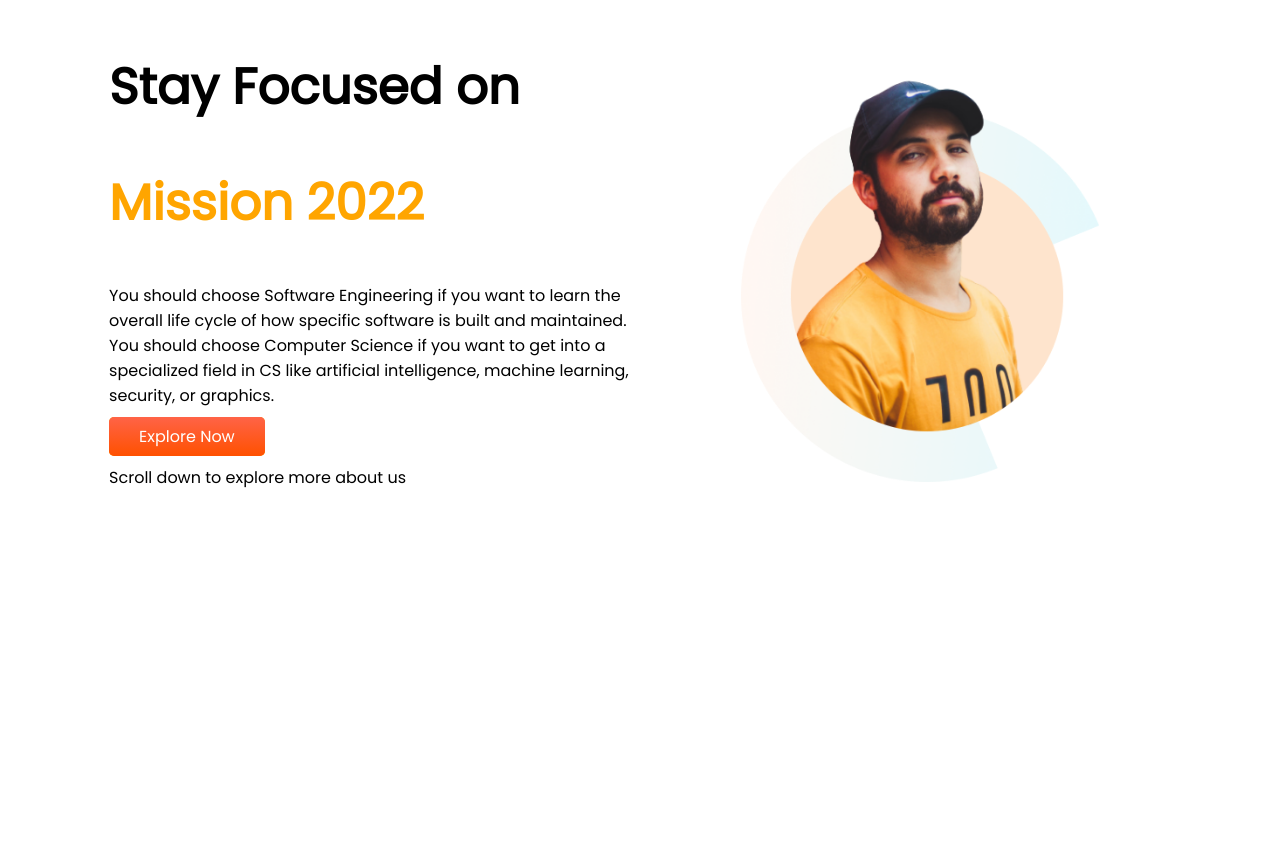
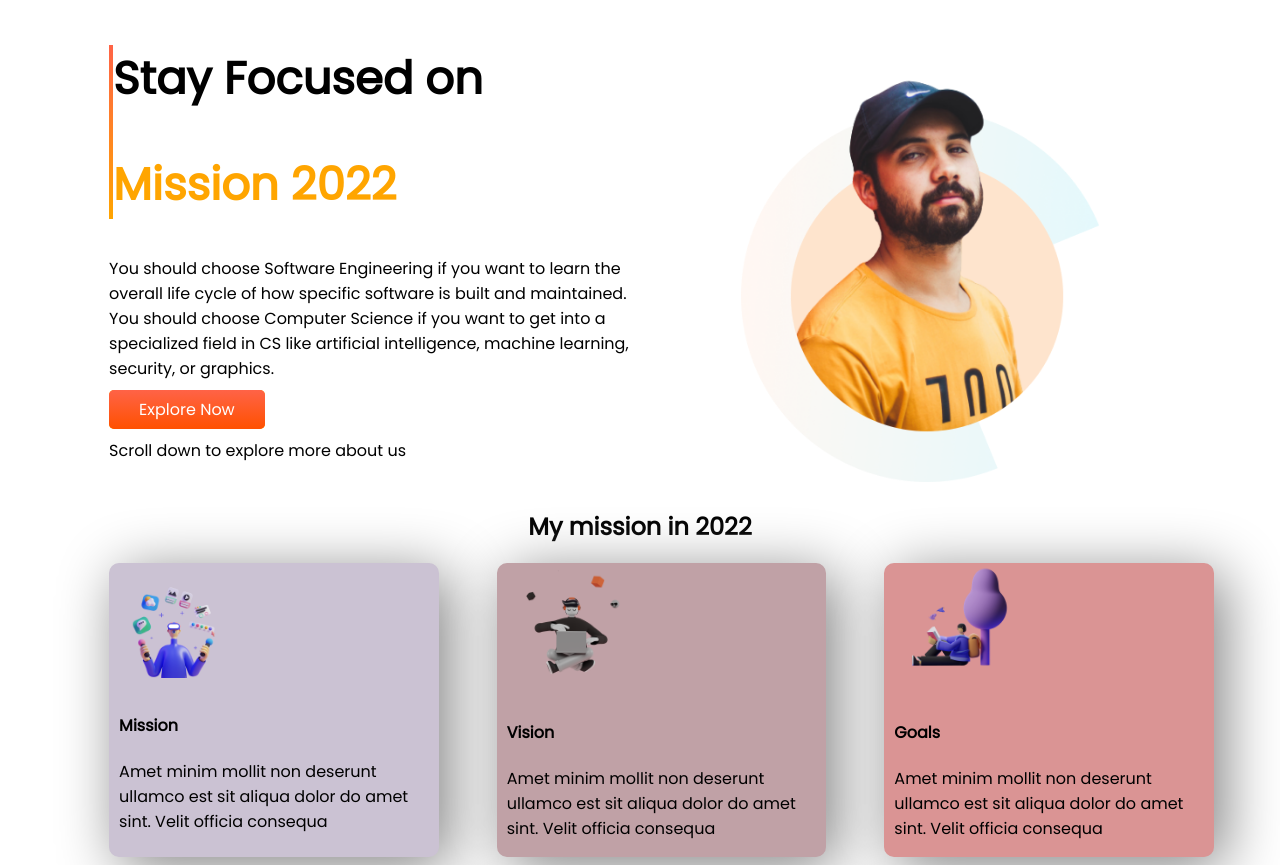
Before and after one commit to rumanaruma/mission-2022, a plain HTML site: page index.html in a window 1280 px wide. Before the commit the page ends 800 px from the top, so only its background shows below. Drawn offline with Linux system fonts and the light colour scheme.

Commit message:
second part added

```diff
--- a/index.html
+++ b/index.html
@@ -13,11 +13,14 @@
 </head>
 
 <body>
-    <section>
+    <section class="flexible-container">
 
         <div class="half-width">
-            <h1>Stay Focused on</h1>
-            <h1 class="orange-color">Mission 2022</h1>
+            <div class="soto-margin">
+                <h1>Stay Focused on</h1>
+                <h1 class="orange-color">Mission 2022</h1>
+            </div>
+
             <p>You should choose Software Engineering if you want to learn the overall life cycle of how specific
                 software
                 is
@@ -37,7 +40,41 @@
         </div>
 
 
+    </section>
 
+    <section class="My-mission-in-2022">
+        <h2>My mission in 2022</h2>
+    </section>
+
+    <section class="mission-vision-goals-area">
+
+        <div class="flexible-container">
+
+            <div class="box1">
+                <img src="images/illustrators/illustrator-1.png" alt="">
+                <h4>Mission</h4>
+                <p>Amet minim mollit non deserunt
+                    ullamco est sit aliqua dolor do amet
+                    sint. Velit officia consequa</p>
+            </div>
+
+            <div class="box2">
+                <img src="images/illustrators/illustrator-2.png" alt="">
+                <h4>Vision</h4>
+                <p>Amet minim mollit non deserunt
+                    ullamco est sit aliqua dolor do amet
+                    sint. Velit officia consequa</p>
+
+            </div>
+
+            <div class="box3">
+                <img src="images/illustrators/illustrator-3.png" alt="">
+                <h4>Goals</h4>
+                <p>Amet minim mollit non deserunt
+                    ullamco est sit aliqua dolor do amet
+                    sint. Velit officia consequa</p>
+            </div>
+        </div>
     </section>
 
 
--- a/style.css
+++ b/style.css
@@ -1,13 +1,16 @@
 body{
     font-family: 'Poppins', sans-serif;
     }
-h1{
-    font-size: 50px;
+.soto-margin{
+    font-size: 30px;
+    border-left: 4px solid;
+    border-image: linear-gradient(tomato,orange) ;
+    border-image-slice: 1;
   }
 .orange-color{
     color: orange;
              }
-section{
+.flexible-container{
     display:flex;
 }
 .half-width{
@@ -25,3 +28,43 @@ section{
     color: white;
     background-image: linear-gradient(tomato,hsl(19, 100%, 50%));
 }
+h2{
+    text-align: center;
+}
+.mission-vision-goals-area{
+    padding-left: 8%;
+}
+.box1{
+    box-shadow: 10px 10px 60px gray;
+    width: 50%;
+    margin-left: 0%;
+    margin-right: 5%;
+    padding-left: 10px;
+    background: #cbc2d3;
+    border-radius: 10px;
+    width: 100%;
+
+}
+.box1 img{width: 40%;}
+.box2{
+    box-shadow: 10px 10px 60px gray;
+    width: 50%;
+    margin-left: 0%;
+    margin-right: 5%;
+    padding-left: 10px;
+    background-color: rgb(192, 161, 166);
+    border-radius: 10px;
+    width: 100%;
+}
+.box2 img{width: 40%;}
+.box3{
+    box-shadow: 10px 10px 60px gray;
+    width: 50%;
+    margin-left: 0%;
+    margin-right: 5%;
+    padding-left: 10px;
+    background-color: rgb(218, 148, 148);
+    border-radius: 10px;
+    width: 100%;
+}
+.box3 img{width: 40%;}
```
